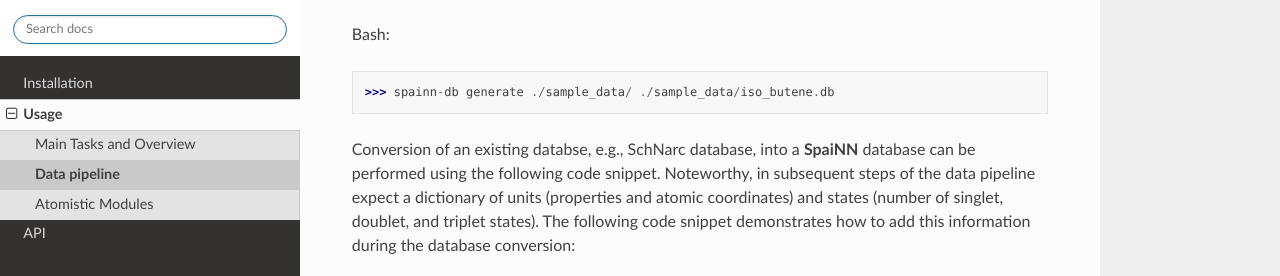
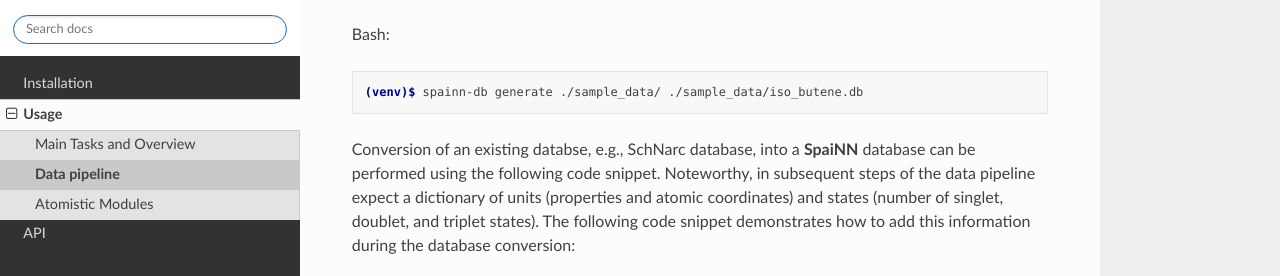
Before and after one commit to carolin-m/spainn_documentation, a Sphinx documentation site: the page built from docs/source/data_pipeline.rst, in a window 1280 px wide and 900 px high, scrolled down 964 px. Shown: the part 175-451 px from the top of the window. Built offline with Sphinx 7.4.7 and the Read the Docs theme 2.0.0, drawn with Linux system fonts in a browser that asks for light colours.

Commit message:
Update data_pipeline.rst

```diff
--- a/docs/source/data_pipeline.rst
+++ b/docs/source/data_pipeline.rst
@@ -45,7 +45,9 @@ INFO:spainn.asetools.generate_db:Wrote 101 geometries to ./sample_data/iso_buten
 
 Bash:
 
->>> spainn-db generate ./sample_data/ ./sample_data/iso_butene.db
+.. code-block:: console
+
+   (venv)$ spainn-db generate ./sample_data/ ./sample_data/iso_butene.db
 
 
 Conversion of an existing databse, e.g., SchNarc database, into a **SpaiNN** database can be performed using the following code snippet.
```
